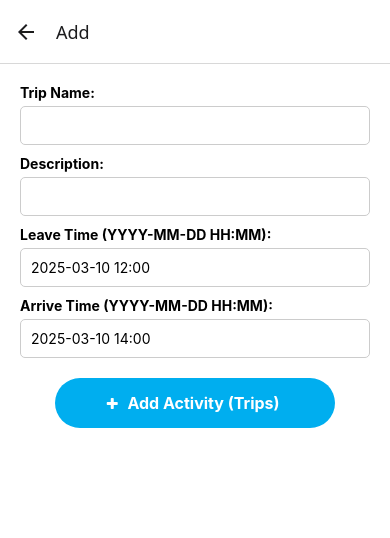
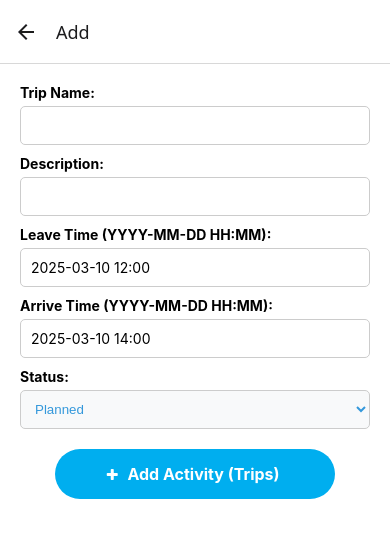
Before and after one commit to IliaTikyov/staySafeMAD, a React Native app: screen /Add in a window 390 px wide. Shown: the top 538 px of the page. Built offline with nearby package versions, Linux system fonts and the light colour scheme.

Commit message:
Adding Status Activity (#26)

```diff
--- a/screens/ActivityScreens/ActivityScreen.js
+++ b/screens/ActivityScreens/ActivityScreen.js
@@ -43,6 +43,23 @@ const ActivityScreen = () => {
     }, [])
   );
 
+  const getStatusColor = (status) => {
+    switch (status) {
+      case "Planned":
+        return "#3498db";
+      case "Started":
+        return "#f39c12";
+      case "Paused":
+        return "#f1c40f";
+      case "Cancelled":
+        return "#e74c3c";
+      case "Completed":
+        return "#2ecc71";
+      default:
+        return "#7f8c8d";
+    }
+  };
+
   return (
     <View style={styles.container}>
       <View style={styles.buttonContainer}>
@@ -70,8 +87,7 @@ const ActivityScreen = () => {
             <Text
               style={{
                 fontWeight: "bold",
-                color:
-                  item.ActivityStatusName === "Completed" ? "green" : "orange",
+                color: getStatusColor(item.ActivityStatusName),
               }}
             >
               Status: {item.ActivityStatusName}
--- a/screens/ActivityScreens/AddTripScreen.js
+++ b/screens/ActivityScreens/AddTripScreen.js
@@ -3,6 +3,7 @@ import { View, Text, TextInput, StyleSheet, Alert } from "react-native";
 import { createActivity } from "../../api/activityApi";
 import Button from "../../components/UI/Button";
 import Icon from "react-native-vector-icons/FontAwesome";
+import { Picker } from "@react-native-picker/picker";
 
 const AddTripScreen = ({ navigation }) => {
   const [tripName, setTripName] = useState("");
@@ -12,6 +13,14 @@ const AddTripScreen = ({ navigation }) => {
   const [leaveTime, setLeaveTime] = useState("");
   const [arriveTime, setArriveTime] = useState("");
   const [statusID, setStatusID] = useState("1");
+
+  const statusOptions = [
+    { id: 1, label: "Planned", color: "#3498db" },
+    { id: 2, label: "Started", color: "#f39c12" },
+    { id: 3, label: "Paused", color: "#f1c40f" },
+    { id: 4, label: "Cancelled", color: "#e74c3c" },
+    { id: 5, label: "Completed", color: "#2ecc71" },
+  ];
 
   const handleSave = async () => {
     if (!tripName || !description || !leaveTime || !arriveTime) {
@@ -91,6 +100,22 @@ const AddTripScreen = ({ navigation }) => {
         placeholder="2025-03-10 14:00"
       />
 
+      <Text style={styles.label}>Status:</Text>
+      <Picker
+        selectedValue={statusID}
+        onValueChange={(itemValue) => setStatusID(itemValue)}
+        style={[
+          styles.picker,
+          {
+            color: statusOptions.find((s) => s.id == statusID)?.color || "#000",
+          },
+        ]}
+      >
+        {statusOptions.map((option) => (
+          <Picker.Item key={option.id} label={option.label} value={option.id} />
+        ))}
+      </Picker>
+
       <View style={styles.buttonContainer}>
         <Button onPress={handleSave}>
           <Icon name="plus" size={14} style={styles.plusIcon} />
@@ -119,6 +144,14 @@ const styles = StyleSheet.create({
     borderRadius: 5,
     marginBottom: 10,
   },
+  picker: {
+    borderWidth: 1,
+    borderColor: "#cccccc",
+    padding: 10,
+    borderRadius: 5,
+    marginBottom: 10,
+    backgroundColor: "#f8f9fa",
+  },
   buttonContainer: {
     alignItems: "center",
   },
--- a/screens/ActivityScreens/ModifyTripScreen.js
+++ b/screens/ActivityScreens/ModifyTripScreen.js
@@ -4,6 +4,7 @@ import { useNavigation, useRoute } from "@react-navigation/native";
 import { updateActivity } from "../../api/activityApi";
 import Button from "../../components/UI/Button";
 import Icon from "react-native-vector-icons/FontAwesome";
+import { Picker } from "@react-native-picker/picker";
 
 const ModifyTripScreen = () => {
   const navigation = useNavigation();
@@ -14,6 +15,15 @@ const ModifyTripScreen = () => {
   const [description, setDescription] = useState(activity.ActivityDescription);
   const [leaveTime, setLeaveTime] = useState(activity.ActivityLeave);
   const [arriveTime, setArriveTime] = useState(activity.ActivityArrive);
+  const [status, setStatus] = useState(activity.ActivityStatusID);
+
+  const statusOptions = [
+    { id: 1, label: "Planned" },
+    { id: 2, label: "Started" },
+    { id: 3, label: "Paused" },
+    { id: 4, label: "Cancelled" },
+    { id: 5, label: "Completed" },
+  ];
 
   const handleSubmit = async () => {
     const updateInfo = {
@@ -22,6 +32,7 @@ const ModifyTripScreen = () => {
       ActivityDescription: description,
       ActivityLeave: leaveTime,
       ActivityArrive: arriveTime,
+      ActivityStatusID: status,
     };
     await updateActivity(updateInfo);
     console.log("Updated Trip Data:", {
@@ -29,6 +40,7 @@ const ModifyTripScreen = () => {
       description,
       leaveTime,
       arriveTime,
+      status,
     });
     navigation.navigate("View", { activity: updateInfo, refresh: true });
   };
@@ -37,32 +49,44 @@ const ModifyTripScreen = () => {
     <View style={styles.container}>
       <Text style={styles.title}>Modify Trip</Text>
 
-      <Text style={styles.label}>Trip Name (Activity Name)</Text>
+      <Text style={styles.label}>Trip Name</Text>
       <TextInput
         style={styles.input}
         value={tripName}
         onChangeText={setTripName}
       />
 
-      <Text style={styles.label}> Description </Text>
+      <Text style={styles.label}>Description</Text>
       <TextInput
         style={styles.input}
         value={description}
         onChangeText={setDescription}
       />
 
-      <Text style={styles.label}>Leave Time (YYYY-MM-DD HH:MM):</Text>
+      <Text style={styles.label}>Leave Time (YYYY-MM-DD HH:MM)</Text>
       <TextInput
         style={styles.input}
         value={leaveTime}
         onChangeText={setLeaveTime}
       />
-      <Text style={styles.label}>Arrive Time (YYYY-MM-DD HH:MM):</Text>
+
+      <Text style={styles.label}>Arrive Time (YYYY-MM-DD HH:MM)</Text>
       <TextInput
         style={styles.input}
         value={arriveTime}
         onChangeText={setArriveTime}
       />
+
+      <Text style={styles.label}>Status</Text>
+      <Picker
+        selectedValue={status}
+        onValueChange={(itemValue) => setStatus(itemValue)}
+        style={styles.picker}
+      >
+        {statusOptions.map((option) => (
+          <Picker.Item key={option.id} label={option.label} value={option.id} />
+        ))}
+      </Picker>
 
       <View style={styles.buttonContainer}>
         <Button onPress={handleSubmit} style={styles.saveButton}>
@@ -85,7 +109,6 @@ const styles = StyleSheet.create({
     fontWeight: "bold",
     marginBottom: 20,
     textAlign: "center",
-    alignSelf: "center",
   },
   label: {
     fontSize: 14,
@@ -99,10 +122,16 @@ const styles = StyleSheet.create({
     borderRadius: 5,
     marginBottom: 10,
   },
+  picker: {
+    borderWidth: 5,
+    borderColor: "#ccc",
+    padding: 10,
+    borderRadius: 5,
+    marginBottom: 10,
+  },
   saveButton: {
     backgroundColor: "#f97316",
   },
-
   buttonContainer: {
     alignItems: "center",
   },
--- a/screens/ActivityScreens/ViewTripScreen.js
+++ b/screens/ActivityScreens/ViewTripScreen.js
@@ -38,6 +38,23 @@ const ViewTripScreen = () => {
     );
   };
 
+  const getStatusColor = (status) => {
+    switch (status) {
+      case "Planned":
+        return "#3498db";
+      case "Started":
+        return "#f39c12";
+      case "Paused":
+        return "#f1c40f";
+      case "Cancelled":
+        return "#e74c3c";
+      case "Completed":
+        return "#2ecc71";
+      default:
+        return "#7f8c8d";
+    }
+  };
+
   return (
     <View style={styles.container}>
       <Text style={styles.title}>{activity.ActivityName}</Text>
@@ -69,7 +86,17 @@ const ViewTripScreen = () => {
 
       <View style={styles.detailRow}>
         <Text style={styles.label}>Status:</Text>
-        <Text style={styles.valueText}>{activity.ActivityStatusName}</Text>
+        <Text
+          style={[
+            styles.valueText,
+            {
+              fontWeight: "bold",
+              color: getStatusColor(activity.ActivityStatusName),
+            },
+          ]}
+        >
+          {activity.ActivityStatusName}
+        </Text>
       </View>
 
       <View style={styles.buttonContainer}>
```
